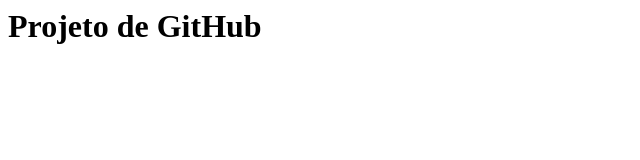
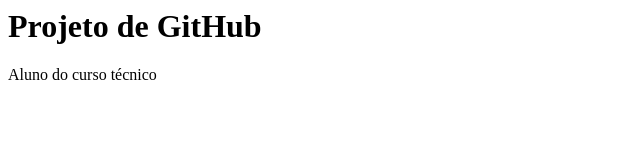
Before and after one commit to souzalisa/fluxo-de-trabalho, a plain HTML site: page index.html in a window 1280 px wide. Shown: the whole page, without its empty margins (0-640 px from the left). Drawn offline with Linux system fonts and the light colour scheme.

Commit message:
Adiciona descrição do aluno

```diff
--- a/index.html
+++ b/index.html
@@ -4,5 +4,6 @@
 </head>
 <body>
 <h1>Projeto de GitHub</h1>
+<p>Aluno do curso técnico</p>
 </body>
 </html>
```
